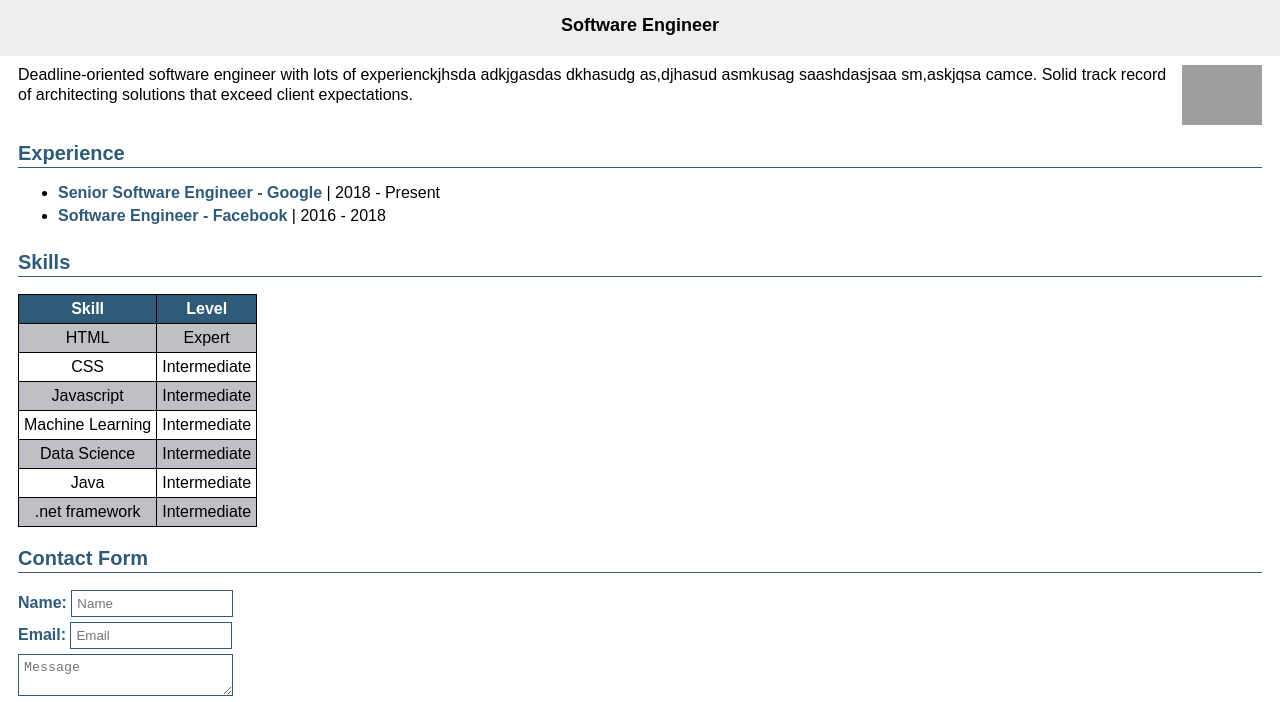
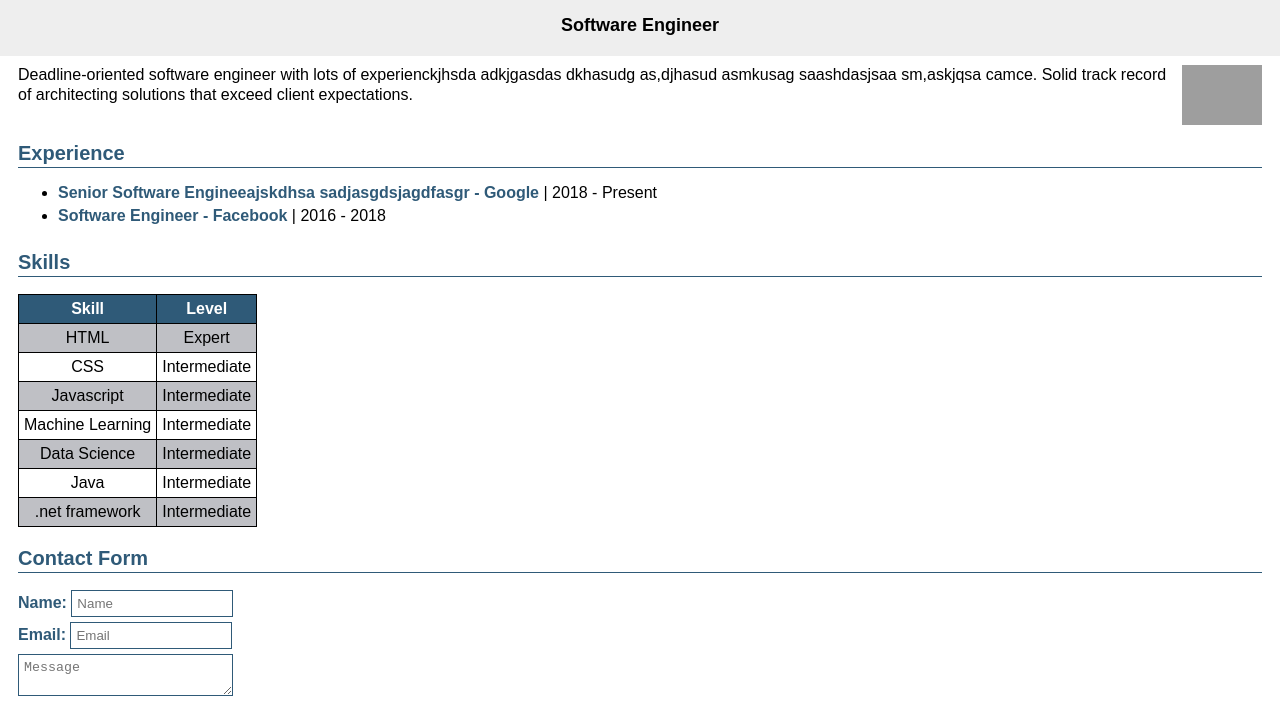
Before and after one commit to asadsarkaar99/docker-project, a plain HTML site: page index.html in a window 1280 px wide. Shown: the part 96-798 px from the top of the page. Drawn offline with Linux system fonts and the light colour scheme; grey boxes are pictures that could not be loaded.

Commit message:
first commit

```diff
--- a/index.html
+++ b/index.html
@@ -19,7 +19,7 @@
         <h2>Experience</h2>
         <ul id="experience">
             <li>
-                <b>Senior Software Engineer - Google</b> | 2018 - Present
+                <b>Senior Software Engineeajskdhsa sadjasgdsjagdfasgr - Google</b> | 2018 - Present
             </li>
             <li>
                 <b> Software Engineer - Facebook</b> | 2016 - 2018
```
